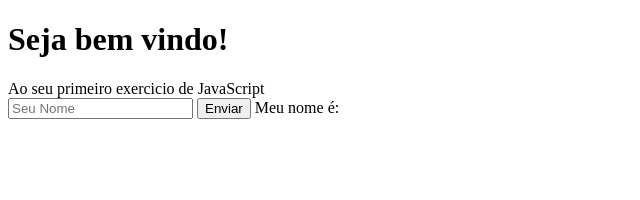
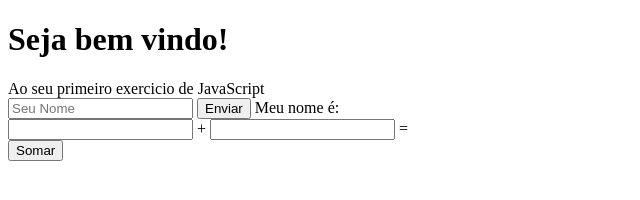
Before and after one commit to renaraff/TESTE, a plain HTML site: page index.html in a window 1280 px wide. Shown: the whole page, without its empty margins (0-640 px from the left). Drawn offline with Linux system fonts and the light colour scheme.

Commit message:
alteração soma

```diff
--- a/index.html
+++ b/index.html
@@ -15,6 +15,15 @@
         <button id="botao">Enviar</button>
         <span id="mensagem">Meu nome é:</span>
     </div>
+    <div>
+        <input type="number" id="num1">
+        <span> + </span>
+        <input type="number" id="num2">
+        <span>=</span>
+        <span id="resultado1"></span>
+        <br>
+        <button id="btn-soma">Somar</button>
+    </div>
     <script src="main.js" type="text/javascript"></script>
 </body>
 </html>
--- a/main.js
+++ b/main.js
@@ -1,6 +1,7 @@
 document.addEventListener( "click" , showcolor );
 
 document.getElementById("botao").addEventListener("click" , exibenome )
+
 
 function showcolor ()
 {
```
